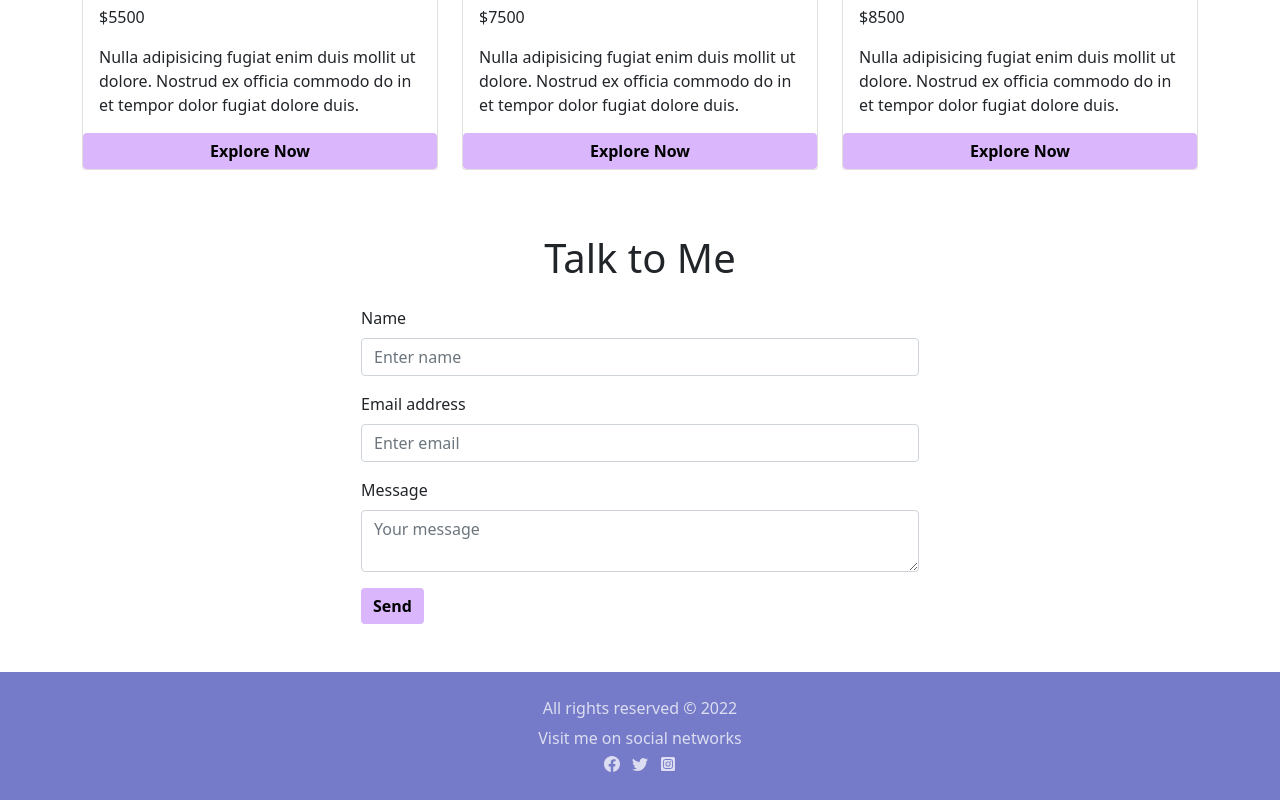
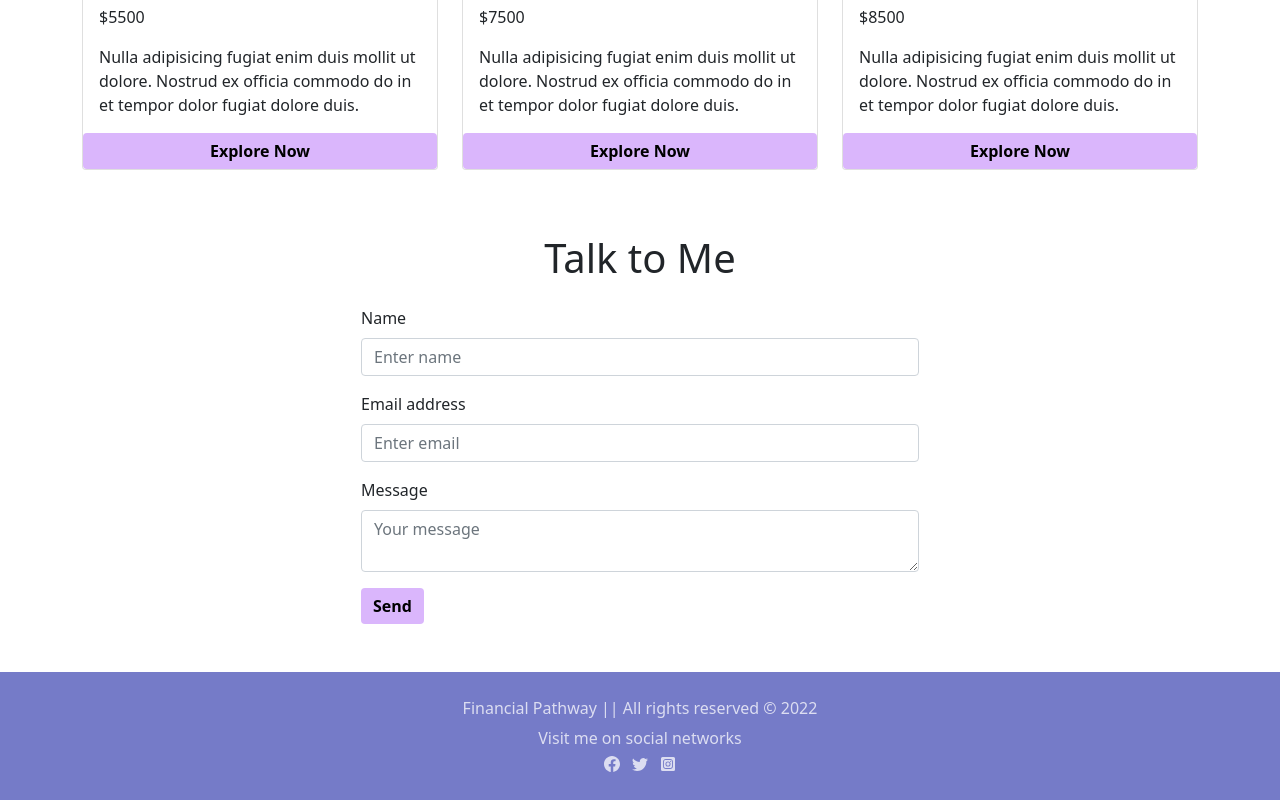
Before and after one commit to Ety-Biswangri/financial-pathway, a React (Create React App) app: page / in a window 1280 px wide. Shown: the part 1027-1827 px from the top of the page. Built offline with nearby package versions, Linux system fonts and the light colour scheme; no server answers.

Commit message:
footer improved

```diff
--- a/src/components/Shared/Footer/Footer.js
+++ b/src/components/Shared/Footer/Footer.js
@@ -7,7 +7,7 @@ const Footer = () => {
     return (
         <div className='footer'>
             <div>
-                <h6>All rights reserved &copy; {new Date().getFullYear()}</h6>
+                <h6>Financial Pathway || All rights reserved &copy; {new Date().getFullYear()}</h6>
                 <span>Visit me on social networks</span>
                 <br />
                 <span className='me-2'> <BsFacebook></BsFacebook></span>
```
